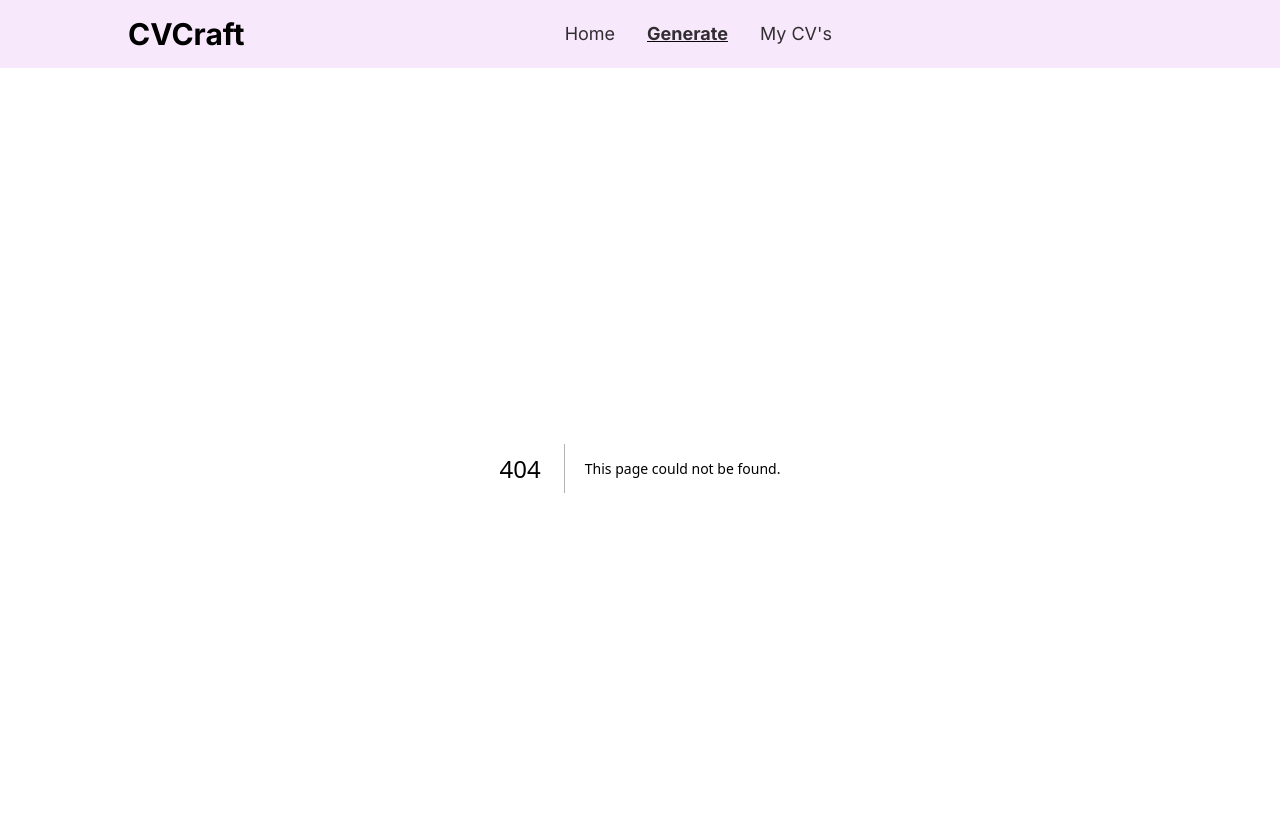
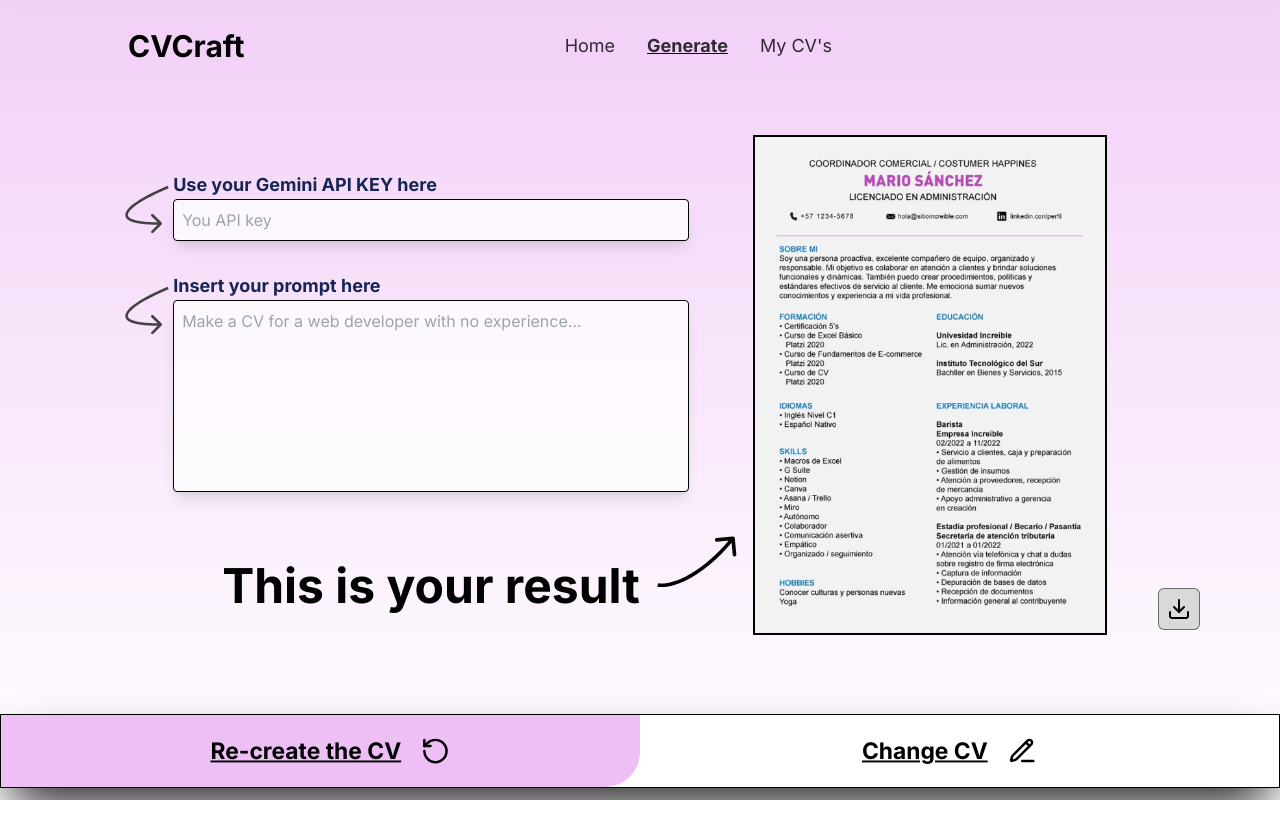
Before and after one commit to Eufanzky/CVCraft, a Next.js app: page /generate in a window 1280 px wide. Before the commit this address had no page. Shown: the top 838 px of the page. After the commit the page ends 800 px from the top, so only its background shows below. Built offline with nearby package versions, Linux system fonts and the light colour scheme.

Commit message:
style: :lipstick: create "generate page"

```diff
--- /dev/null
+++ b/src/app/generate/page.tsx
@@ -0,0 +1,105 @@
+import Image from 'next/image';
+
+export default function Home() {
+  return (
+    <div className='w-full' >
+
+      <div className="flex gap-16 my-10 items-center justify-center relative">
+        <form className="text-center mb-10">
+          <div className="-mb-5 text-left">
+            <svg
+              width="44"
+              height="51"
+              viewBox="0 0 84 91"
+              fill="none"
+              xmlns="http://www.w3.org/2000/svg"
+              className="relative -left-12 top-16"
+            >
+              <path
+                d="M69.8889 74.0121C70.8634 73.0298 70.8623 71.4452 69.8863 70.4726L53.9829 54.6241C53.007 53.6516 51.4259 53.6594 50.4514 54.6417C49.4769 55.624 49.478 57.2086 50.4539 58.1812L64.5903 72.2687L50.4744 86.497C49.4999 87.4793 49.501 89.0639 50.4769 90.0365C51.4529 91.009 53.034 91.0011 54.0085 90.0189L69.8889 74.0121ZM81.3773 0.0994189C67.1747 6.01039 51.3506 13.3983 37.543 21.1585C23.8248 28.8684 11.7897 37.1118 5.45311 44.8009C2.3038 48.6224 0.201295 52.7381 0.560239 56.8598C0.935592 61.1699 3.89318 64.5779 8.75261 67.1282C13.59 69.6669 20.7033 71.5899 30.3652 72.8746C40.0663 74.1644 52.5102 74.8317 68.1237 74.7539L68.12 69.7484C52.6404 69.8255 40.4409 69.1619 31.0427 67.9123C21.6054 66.6576 15.1635 64.8325 11.0841 62.6916C7.02677 60.5623 5.70599 58.3591 5.53569 56.4035C5.34898 54.2596 6.43354 51.4551 9.2983 47.9789C14.9898 41.0726 26.2911 33.2108 39.9716 25.5221C53.5628 17.8835 69.2001 10.5793 83.2759 4.72113L81.3773 0.0994189Z"
+                fill="#424242"
+              />
+            </svg>
+
+            <label className="icon first-letter:mb-11 text-blue-950 font-bold text-lg before:">
+              Use your Gemini API KEY here
+            </label>
+            <input
+              type="password"
+              className="w-full p-2 border border-black rounded focus:outline-none box-border bg-white bg-opacity-75 shadow-lg"
+              placeholder="You API key"
+            />
+          </div>
+          <div className="mb-4 text-left">
+            <svg
+              width="44"
+              height="51"
+              viewBox="0 0 84 91"
+              fill="none"
+              xmlns="http://www.w3.org/2000/svg"
+              className="relative -left-12 top-16"
+            >
+              <path
+                d="M69.8889 74.0121C70.8634 73.0298 70.8623 71.4452 69.8863 70.4726L53.9829 54.6241C53.007 53.6516 51.4259 53.6594 50.4514 54.6417C49.4769 55.624 49.478 57.2086 50.4539 58.1812L64.5903 72.2687L50.4744 86.497C49.4999 87.4793 49.501 89.0639 50.4769 90.0365C51.4529 91.009 53.034 91.0011 54.0085 90.0189L69.8889 74.0121ZM81.3773 0.0994189C67.1747 6.01039 51.3506 13.3983 37.543 21.1585C23.8248 28.8684 11.7897 37.1118 5.45311 44.8009C2.3038 48.6224 0.201295 52.7381 0.560239 56.8598C0.935592 61.1699 3.89318 64.5779 8.75261 67.1282C13.59 69.6669 20.7033 71.5899 30.3652 72.8746C40.0663 74.1644 52.5102 74.8317 68.1237 74.7539L68.12 69.7484C52.6404 69.8255 40.4409 69.1619 31.0427 67.9123C21.6054 66.6576 15.1635 64.8325 11.0841 62.6916C7.02677 60.5623 5.70599 58.3591 5.53569 56.4035C5.34898 54.2596 6.43354 51.4551 9.2983 47.9789C14.9898 41.0726 26.2911 33.2108 39.9716 25.5221C53.5628 17.8835 69.2001 10.5793 83.2759 4.72113L81.3773 0.0994189Z"
+                fill="#424242"
+              />
+            </svg>
+
+            <label className="text-blue-950 font-bold text-lg">
+              Insert your prompt here
+            </label>
+            <textarea
+              className="w-full p-2 border border-black rounded focus:outline-none box-border h-48 resize-none bg-white bg-opacity-75 shadow-lg"
+              placeholder="Make a CV for a web developer with no experience..."
+            />
+          </div>
+
+          <div className='relative mt-16' >
+            <span className='font-bold text-5xl' >This is your result </span>
+            <svg className="absolute -right-12 -top-10 size-20" viewBox="0 0 110 71" fill="none" xmlns="http://www.w3.org/2000/svg">
+              <path d="M106.989 2.76694C106.86 1.39224 105.642 0.38217 104.267 0.510887L81.8649 2.60845C80.4902 2.73717 79.4802 3.95593 79.6089 5.33063C79.7376 6.70533 80.9564 7.7154 82.331 7.58668L102.244 5.72218L104.108 25.6351C104.237 27.0098 105.456 28.0198 106.831 27.8911C108.205 27.7624 109.215 26.5436 109.087 25.169L106.989 2.76694ZM0.487842 69.447C8.40982 71.1051 22.7812 69.4762 41.0988 60.2582C59.4937 51.0012 82.0463 34.0107 106.425 4.59527L102.575 1.40473C78.5537 30.3893 56.523 46.8988 38.8512 55.7918C21.1021 64.7238 7.92351 65.8949 1.51216 64.553L0.487842 69.447Z" fill="#000" />
+            </svg>
+
+          </div>
+        </form>
+        <div className=' border-black border-2' >
+          <Image src="/cv-example-image.png" alt="cv-1" width={350} height={800} className='object-contain' />
+        </div>
+        <button className='bg-[#D9D9D9] p-2 rounded-md hover:border-black border border-black/50 absolute bottom-5  right-20 transition-all active:bg-[#D9D9D9]/80'>
+          <svg width="24" height="24" viewBox="0 0 24 24" fill="none" xmlns="http://www.w3.org/2000/svg">
+            <path d="M21 15V19C21 19.5304 20.7893 20.0391 20.4142 20.4142C20.0391 20.7893 19.5304 21 19 21H5C4.46957 21 3.96086 20.7893 3.58579 20.4142C3.21071 20.0391 3 19.5304 3 19V15" stroke="black" stroke-width="2" stroke-linecap="round" stroke-linejoin="round" />
+            <path d="M7 10L12 15L17 10" stroke="black" stroke-width="2" stroke-linecap="round" stroke-linejoin="round" />
+            <path d="M12 15V3" stroke="black" stroke-width="2" stroke-linecap="round" stroke-linejoin="round" />
+          </svg>
+
+        </button>
+      </div>
+      <footer className='border border-black w-full p-5 mt-16 sticky bottom-0 bg-white shadow-2xl shadow-black'>
+        <div className='w-full flex justify-between' >
+
+          <div className='bg-[#C32CDC]/30 w-[50%] h-full absolute top-0 left-0 rounded-br-[35px]' >
+          </div>
+
+          <button className='flex-1 text-center bg-transparent underline scale-95 hover:scale-100 active:scale-95 transition-transform flex items-center gap-5 text-2xl justify-center font-bold' >Re-create the CV
+            <svg className='size-8' viewBox="0 0 40 41" fill="none" xmlns="http://www.w3.org/2000/svg">
+              <path d="M5 20.5143C5 23.4811 5.87973 26.3812 7.52796 28.8479C9.17618 31.3146 11.5189 33.2372 14.2597 34.3725C17.0006 35.5079 20.0166 35.8049 22.9264 35.2261C25.8361 34.6473 28.5088 33.2187 30.6066 31.1209C32.7044 29.0232 34.133 26.3504 34.7118 23.4407C35.2906 20.531 34.9935 17.515 33.8582 14.7741C32.7229 12.0332 30.8003 9.69052 28.3336 8.0423C25.8668 6.39408 22.9667 5.51434 20 5.51434C15.8066 5.53012 11.7816 7.16638 8.76667 10.081L5 13.8477" stroke="black" stroke-width="3.33333" stroke-linecap="round" stroke-linejoin="round" />
+              <path d="M5 5.51434V13.8477H13.3333" stroke="black" stroke-width="3.33333" stroke-linecap="round" stroke-linejoin="round" />
+            </svg>
+
+
+          </button>
+          <button className='flex-1 text-center bg-transparent underline scale-95 hover:scale-100 active:scale-95 transition-transform flex items-center gap-5 text-2xl justify-center font-bold' >Change CV
+
+            <svg className='size-8' viewBox="0 0 40 41" fill="none" xmlns="http://www.w3.org/2000/svg">
+              <path d="M20 33.8477H35" stroke="black" stroke-width="3.33333" stroke-linecap="round" stroke-linejoin="round" />
+              <path d="M27.2933 6.55099C27.9568 5.88751 28.8567 5.51477 29.795 5.51477C30.7333 5.51477 31.6332 5.88751 32.2967 6.55099C32.9602 7.21448 33.3329 8.11435 33.3329 9.05266C33.3329 9.99097 32.9602 10.8908 32.2967 11.5543L12.28 31.5727C11.8835 31.9692 11.3934 32.2592 10.855 32.416L6.06835 33.8127C5.92493 33.8545 5.77291 33.857 5.62819 33.8199C5.48348 33.7828 5.35139 33.7076 5.24576 33.6019C5.14012 33.4963 5.06483 33.3642 5.02775 33.2195C4.99067 33.0748 4.99318 32.9227 5.03501 32.7793L6.43168 27.9927C6.58871 27.4549 6.87876 26.9654 7.27501 26.5693L27.2933 6.55099Z" stroke="black" stroke-width="3.33333" stroke-linecap="round" stroke-linejoin="round" />
+              <path d="M25 8.84769L30 13.8477" stroke="black" stroke-width="3.33333" stroke-linecap="round" stroke-linejoin="round" />
+            </svg>
+
+
+          </button>
+        </div>
+      </footer>
+    </div>
+  );
+}
```
